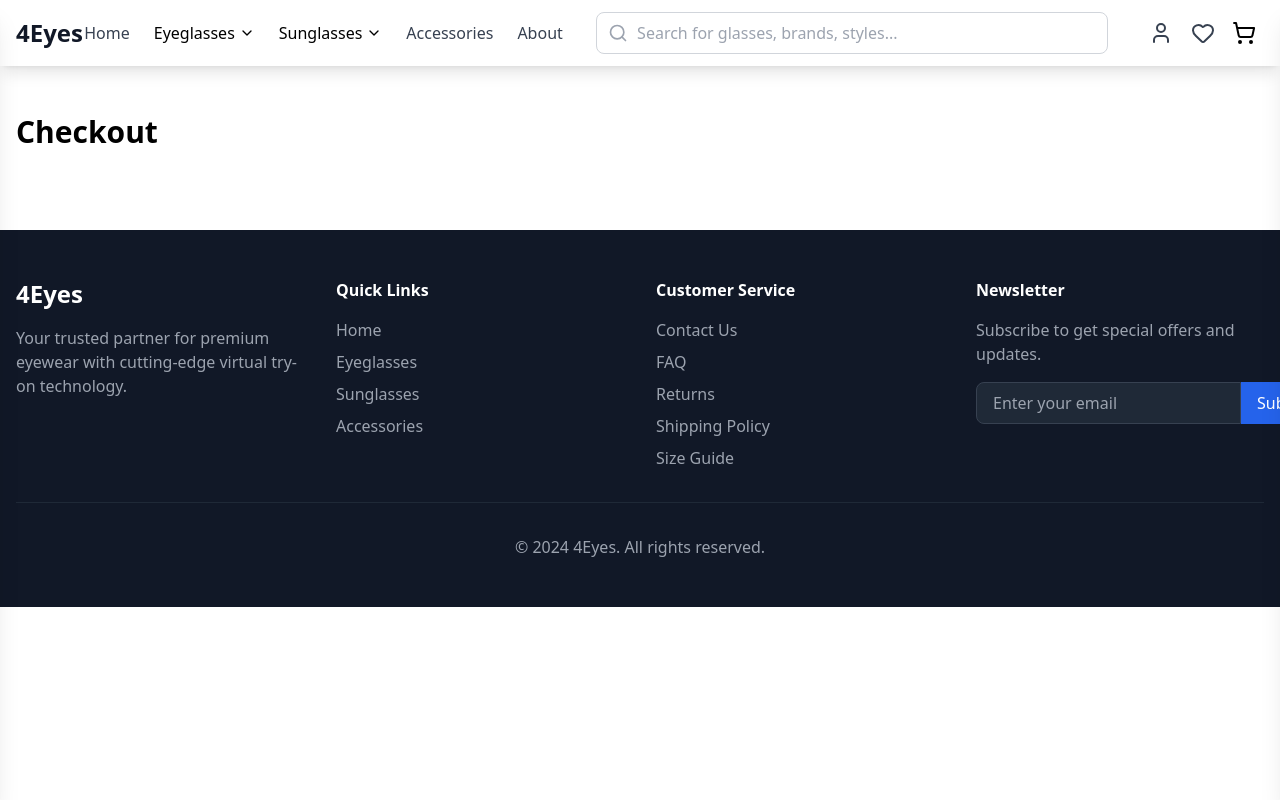
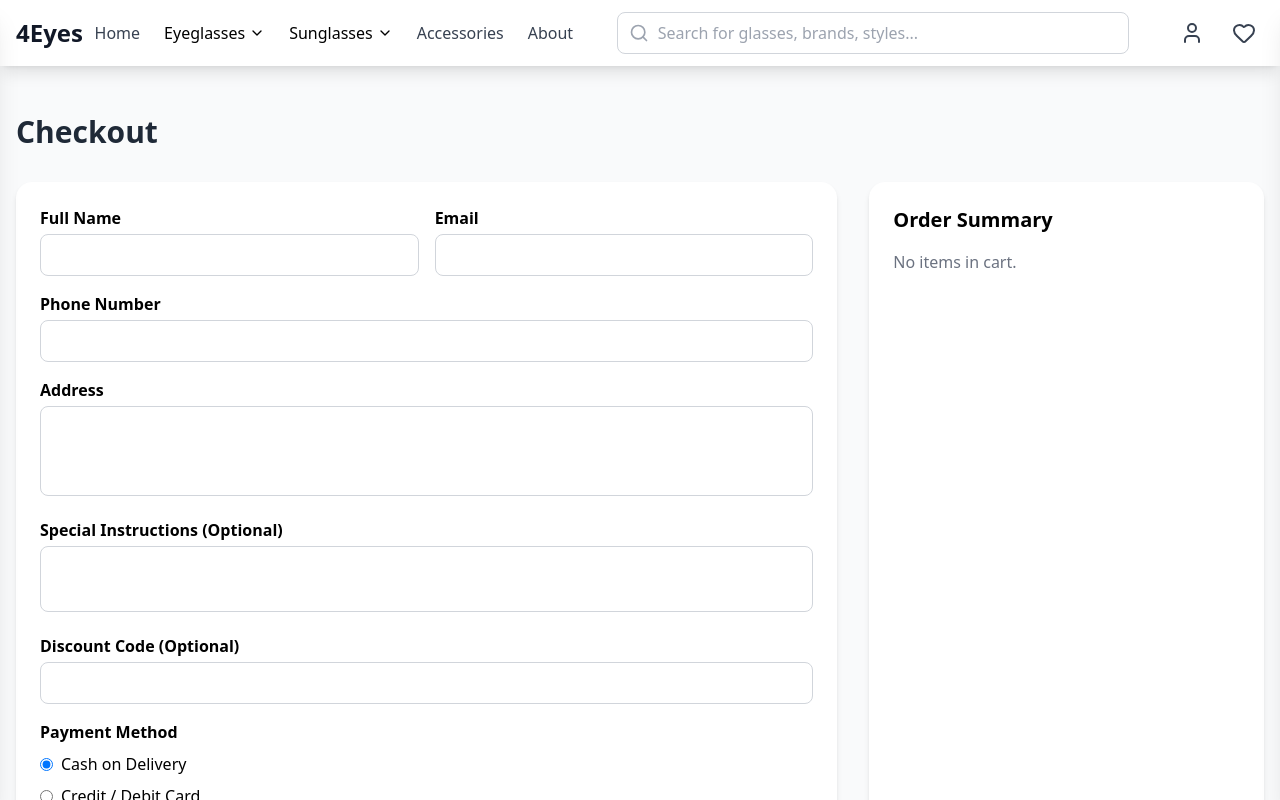
Before and after one commit to Tooba-Farooq/4eyes, a React (Vite) app in the folder frontend/: page /checkout in a window 1280 px wide. Shown: the top 800 px of the page. Built offline with nearby package versions, Linux system fonts and the light colour scheme; the HTML template or start-up script is replaced by a standard one.

Commit message:
Updated Cart

```diff
--- a/frontend/src/Context/CartContext.jsx
+++ b/frontend/src/Context/CartContext.jsx
@@ -1,4 +1,4 @@
-import React, { createContext, useContext, useState } from "react";
+import React, { createContext, useContext, useState, useEffect } from "react";
 
 export const CartContext = createContext();
 
@@ -11,8 +11,23 @@ export const useCart = () => {
 };
 
 export const CartProvider = ({ children }) => {
-  const [cartItems, setCartItems] = useState([]);
+  const [cartItems, setCartItems] = useState(() => {
+    const storedCart = localStorage.getItem("cart");
+    return storedCart ? JSON.parse(storedCart) : [];
+  });
+
   const [isCartOpen, setIsCartOpen] = useState(false);
+
+  useEffect(() => {
+    const storedCart = localStorage.getItem("cart");
+    if (storedCart) {
+      setCartItems(JSON.parse(storedCart));
+    }
+  }, []);
+
+  useEffect(() => {
+    localStorage.setItem("cart", JSON.stringify(cartItems));
+  }, [cartItems]);
 
   const addToCart = (product) => {
     setCartItems((prevItems) => {
@@ -31,8 +46,25 @@ export const CartProvider = ({ children }) => {
     setIsCartOpen(true);
   };
 
-  const removeFromCart = (index) => {
-    setCartItems((prevItems) => prevItems.filter((_, i) => i !== index));
+  // Updated: Remove by ID instead of index
+  const removeFromCart = (itemId) => {
+    setCartItems((prevItems) => prevItems.filter((item) => item.id !== itemId));
+  };
+
+  const clearCart = () => {
+    setCartItems([]);
+    localStorage.removeItem("cart");
+  };
+
+  // Updated: Update quantity by ID instead of index
+  const updateQuantity = (itemId, newQuantity) => {
+    setCartItems((prevItems) => {
+      const updated = prevItems.map((item) =>
+        item.id === itemId ? { ...item, quantity: newQuantity } : item
+      );
+      localStorage.setItem("cart", JSON.stringify(updated));
+      return updated;
+    });
   };
 
   const getTotalItems = () => {
@@ -55,6 +87,8 @@ export const CartProvider = ({ children }) => {
     getTotalPrice,
     openCart,
     closeCart,
+    clearCart,
+    updateQuantity,
   };
 
   return <CartContext.Provider value={value}>{children}</CartContext.Provider>;
--- a/frontend/src/Pages/Checkout.jsx
+++ b/frontend/src/Pages/Checkout.jsx
@@ -1,19 +1,202 @@
-// AboutPage.jsx
-import React from "react";
+// Checkout.jsx
+import React, { useState } from "react";
 import NavigationBar from "../assets/Components/NavigationBar";
 import Footer from "../assets/Components/Footer";
+import { useCart } from "../Context/CartContext";
 
 const Checkout = () => {
+  const { cartItems, getTotalPrice, clearCart } = useCart();
+  const total = getTotalPrice();
+
+  const [formData, setFormData] = useState({
+    name: "",
+    email: "",
+    phone: "",
+    address: "",
+    instructions: "",
+    discountCode: "",
+    paymentMethod: "cod",
+  });
+
+  const handleChange = (e) => {
+    const { name, value } = e.target;
+    setFormData({ ...formData, [name]: value });
+  };
+
+  const handleSubmit = (e) => {
+    e.preventDefault();
+    if (cartItems.length === 0) {
+      alert("Your cart is empty! Please add items before checkout.");
+      return;
+    }
+
+    console.log("Checkout Data:", formData);
+    alert("Order placed successfully! 🎉");
+
+    clearCart();
+  };
+
   return (
-    <div className="min-h-screen bg-white">
+    <div className="min-h-screen bg-gray-50 flex flex-col">
       <NavigationBar />
 
       <main className="flex-grow container mx-auto px-4 py-12">
-        <h1 className="text-3xl font-bold mb-8">Checkout</h1>
-      </main>
+        <h1 className="text-3xl font-bold mb-8 text-gray-800">Checkout</h1>
+
+        <div className="grid md:grid-cols-3 gap-8">
+          {/* Checkout Form */}
+          <form
+            onSubmit={handleSubmit}
+            className="md:col-span-2 bg-white p-6 rounded-2xl shadow-md space-y-4"
+          >
+            <div className="grid md:grid-cols-2 gap-4">
+              <div>
+                <label className="block font-semibold mb-1">Full Name</label>
+                <input
+                  type="text"
+                  name="name"
+                  value={formData.name}
+                  onChange={handleChange}
+                  required
+                  className="w-full border border-gray-300 rounded-lg px-3 py-2 focus:ring-2 focus:ring-blue-500 focus:outline-none"
+                />
+              </div>
+
+              <div>
+                <label className="block font-semibold mb-1">Email</label>
+                <input
+                  type="email"
+                  name="email"
+                  value={formData.email}
+                  onChange={handleChange}
+                  required
+                  className="w-full border border-gray-300 rounded-lg px-3 py-2 focus:ring-2 focus:ring-blue-500 focus:outline-none"
+                />
+              </div>
+            </div>
+
+            <div>
+              <label className="block font-semibold mb-1">Phone Number</label>
+              <input
+                type="tel"
+                name="phone"
+                value={formData.phone}
+                onChange={handleChange}
+                required
+                className="w-full border border-gray-300 rounded-lg px-3 py-2 focus:ring-2 focus:ring-blue-500 focus:outline-none"
+              />
+            </div>
+
+            <div>
+              <label className="block font-semibold mb-1">Address</label>
+              <textarea
+                name="address"
+                value={formData.address}
+                onChange={handleChange}
+                rows={3}
+                required
+                className="w-full border border-gray-300 rounded-lg px-3 py-2 focus:ring-2 focus:ring-blue-500 focus:outline-none resize-none"
+              />
+            </div>
+
+            <div>
+              <label className="block font-semibold mb-1">
+                Special Instructions (Optional)
+              </label>
+              <textarea
+                name="instructions"
+                value={formData.instructions}
+                onChange={handleChange}
+                rows={2}
+                className="w-full border border-gray-300 rounded-lg px-3 py-2 focus:ring-2 focus:ring-blue-500 focus:outline-none resize-none"
+              />
+            </div>
+
+            <div>
+              <label className="block font-semibold mb-1">
+                Discount Code (Optional)
+              </label>
+              <input
+                type="text"
+                name="discountCode"
+                value={formData.discountCode}
+                onChange={handleChange}
+                className="w-full border border-gray-300 rounded-lg px-3 py-2 focus:ring-2 focus:ring-blue-500 focus:outline-none"
+              />
+            </div>
+
+            <div>
+              <label className="block font-semibold mb-2">Payment Method</label>
+              <div className="space-y-2">
+                <label className="flex items-center space-x-2">
+                  <input
+                    type="radio"
+                    name="paymentMethod"
+                    value="cod"
+                    checked={formData.paymentMethod === "cod"}
+                    onChange={handleChange}
+                  />
+                  <span>Cash on Delivery</span>
+                </label>
+                <label className="flex items-center space-x-2">
+                  <input
+                    type="radio"
+                    name="paymentMethod"
+                    value="card"
+                    checked={formData.paymentMethod === "card"}
+                    onChange={handleChange}
+                  />
+                  <span>Credit / Debit Card</span>
+                </label>
+              </div>
+            </div>
+
+            <button
+              type="submit"
+              className="w-full bg-blue-600 text-white py-3 rounded-lg font-semibold hover:bg-blue-700 transition"
+            >
+              Place Order
+            </button>
+          </form>
+
+          {/* Order Summary */}
+            <div className="bg-white p-6 rounded-2xl shadow-md">
+            <h2 className="text-xl font-semibold mb-4">Order Summary</h2>
+            {cartItems.length === 0 ? (
+                <p className="text-gray-500">No items in cart.</p>
+            ) : (
+                <>
+                <ul className="divide-y divide-gray-200 mb-4">
+                    {cartItems.map((item, index) => (
+                    <li key={index} className="py-2 flex justify-between">
+                        <span>
+                        {item.name} × {item.quantity || 1}
+                        </span>
+                        <span>${(item.price * (item.quantity || 1)).toFixed(2)}</span>
+                    </li>
+                    ))}
+                </ul>
+
+                <div className="flex justify-between font-semibold text-lg mb-4">
+                    <span>Total:</span>
+                    <span>${total.toFixed(2)}</span>
+                </div>
+
+                {/* Add More Items Button */}
+                <button
+                    onClick={() => (window.location.href = "/")}
+                    className="w-full border border-gray-300 py-2 rounded-lg text-gray-700 hover:bg-gray-100 transition font-medium"
+                >
+                    + Add More Items
+                </button>
+                </>
+            )}
+            </div>
 
 
 
+        </div>
+      </main>
 
       <Footer />
     </div>
--- a/frontend/src/assets/Components/CartDrawer.jsx
+++ b/frontend/src/assets/Components/CartDrawer.jsx
@@ -4,16 +4,16 @@ import { useNavigate } from "react-router-dom";
 import { useCart } from "../../Context/CartContext";
 
 const CartDrawer = () => {
-  const { cartItems, isCartOpen, closeCart, removeFromCart, getTotalPrice } = useCart();
+  const { cartItems, isCartOpen, closeCart, removeFromCart, getTotalPrice, updateQuantity } = useCart();
   const navigate = useNavigate();
   const total = getTotalPrice();
 
-  const [warning, setWarning] = useState(""); // ⚠️ warning state
+  const [warning, setWarning] = useState("");
 
   const handleCheckout = () => {
     if (cartItems.length === 0) {
       setWarning("🛒 Your cart is empty! Please add items before proceeding to checkout.");
-      setTimeout(() => setWarning(""), 3000); // clear after 3s
+      setTimeout(() => setWarning(""), 3000);
       return;
     }
     closeCart();
@@ -52,9 +52,9 @@ const CartDrawer = () => {
             </p>
           ) : (
             <div className="space-y-4">
-              {cartItems.map((item, index) => (
+              {cartItems.map((item) => (
                 <div
-                  key={index}
+                  key={item.id}
                   className="flex items-center justify-between border-b pb-2"
                 >
                   <img
@@ -65,18 +65,37 @@ const CartDrawer = () => {
                   <div className="flex-1 ml-3">
                     <h4 className="font-semibold text-gray-800">{item.name}</h4>
                     <p className="text-gray-600 text-sm">${item.price}</p>
+
+                    {/* Quantity Controls */}
+                    <div className="flex items-center mt-2">
+                      <button
+                        onClick={() =>
+                          item.quantity > 1
+                            ? updateQuantity(item.id, item.quantity - 1)
+                            : removeFromCart(item.id)
+                        }
+                        className="px-2 py-1 border rounded-l bg-gray-100 hover:bg-gray-200"
+                      >
+                        -
+                      </button>
+                      <span className="px-3 border-t border-b">
+                        {item.quantity || 1}
+                      </span>
+                      <button
+                        onClick={() => updateQuantity(item.id, item.quantity + 1)}
+                        className="px-2 py-1 border rounded-r bg-gray-100 hover:bg-gray-200"
+                      >
+                        +
+                      </button>
+                    </div>
                   </div>
-                  <div className="flex items-center space-x-2">
-                    <span className="text-gray-500 text-sm">
-                      x{item.quantity || 1}
-                    </span>
-                    <button
-                      onClick={() => removeFromCart(index)}
-                      className="text-red-500 hover:text-red-700 text-xs"
-                    >
-                      Remove
-                    </button>
-                  </div>
+
+                  <button
+                    onClick={() => removeFromCart(item.id)}
+                    className="text-red-500 hover:text-red-700 text-xs ml-2"
+                  >
+                    Remove
+                  </button>
                 </div>
               ))}
             </div>
--- a/frontend/src/assets/Components/NavigationBar.jsx
+++ b/frontend/src/assets/Components/NavigationBar.jsx
@@ -5,6 +5,8 @@ import CartDrawer from "./CartDrawer";
 import SignInPrompt from "./Fav";
 import { useCart } from "../../Context/CartContext";
 import ProfileDrawer from "./ProfileDrawer";
+import { useLocation } from "react-router-dom";
+
 
 const NavigationBar = () => {
   const [isMenuOpen, setIsMenuOpen] = useState(false);
@@ -16,6 +18,9 @@ const NavigationBar = () => {
   const cartItemsCount = getTotalItems();  // ADD THIS
   const navDropdownRef = useRef();
   const profileDropdownRef = useRef();
+  const location = useLocation();
+  const isCheckoutPage = location.pathname === "/checkout";
+
 
   useEffect(() => {
   const storedUser = localStorage.getItem("user");
@@ -292,7 +297,8 @@ useEffect(() => {
             <Heart />
           </button>
 
-          {/* Cart Button */}
+          {/* Cart Button (hidden on Checkout page) */}
+            {!isCheckoutPage && (
               <button
                 onClick={openCart}
                 className="relative p-2 hover:bg-gray-100 rounded-full transition"
@@ -304,6 +310,8 @@ useEffect(() => {
                   </span>
                 )}
               </button>
+            )}
+
 
           {/* Mobile Menu Toggle */}
           <button
```
Also changed, not shown: frontend/src/Pages/Cart.jsx (+37 -19 lines). Lines whose indentation alone changed are shown as unchanged.
